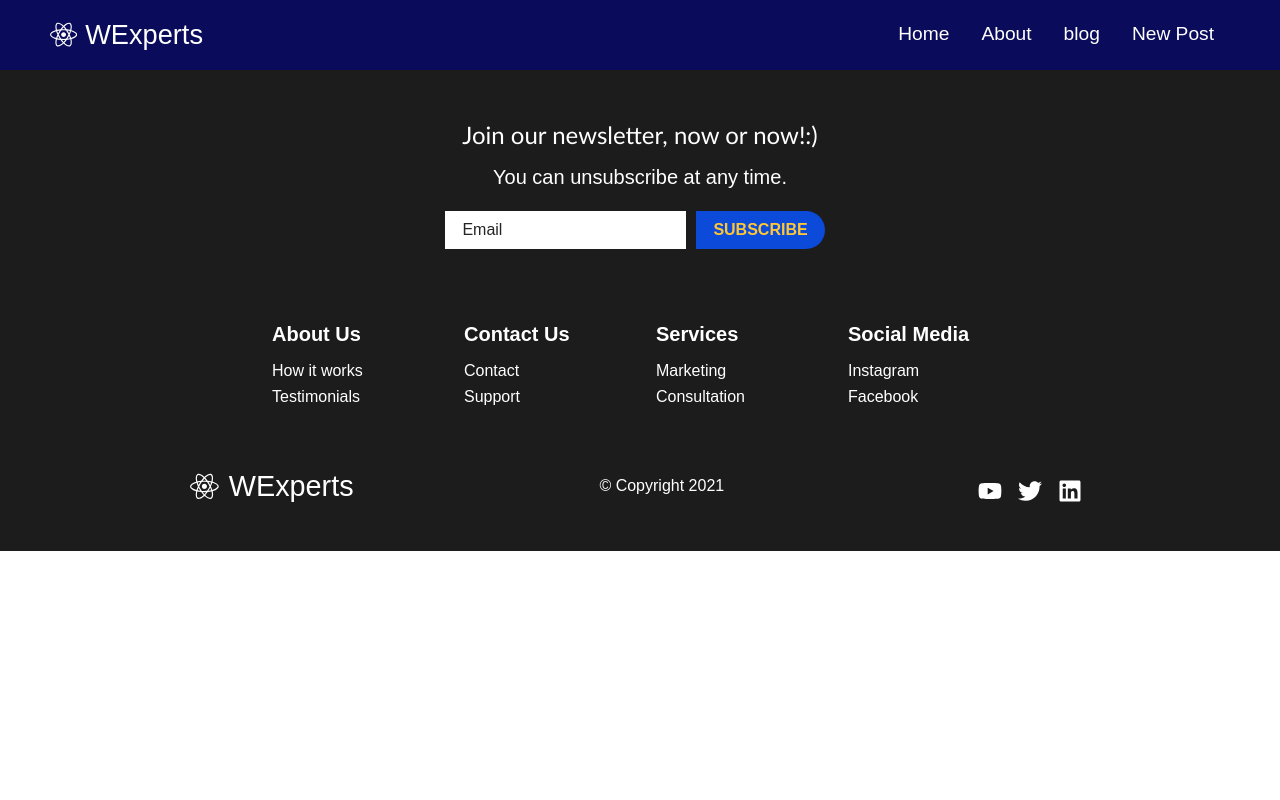
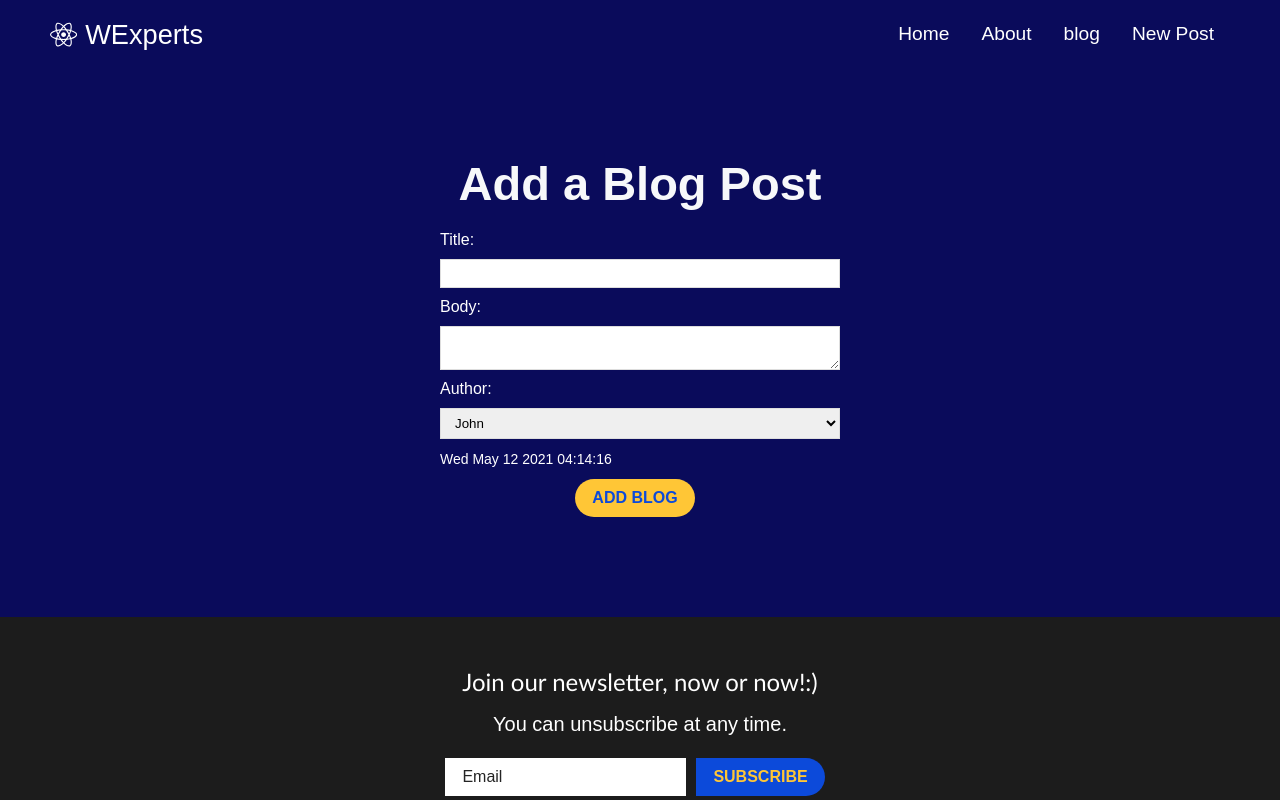
Before and after one commit to shab-k/wexperts-react, a React (Create React App) app: page /create in a window 1280 px wide. Shown: the top 800 px of the page. Built offline with nearby package versions, Linux system fonts and the light colour scheme.

Commit message:
added create blog

```diff
--- a/src/App.js
+++ b/src/App.js
@@ -1,5 +1,5 @@
 import { BrowserRouter as Router, Route, Switch } from 'react-router-dom';
-import { Navbar, Footer } from './components';
+import { Navbar, Create, Footer } from './components';
 import GlobalStyle from './globalStyles';
 import Home from './pages/HomePage/Home';
 
@@ -13,6 +13,9 @@ function App() {
         <Route exact path="/">
           <Home />
         </Route>
+        <Route path="/create">
+          <Create />
+        </Route>
       </Switch>
       <Footer />
     </Router>
--- /dev/null
+++ b/src/components/Create/Create.elements.js
@@ -0,0 +1,73 @@
+import styled from 'styled-components';
+
+export const Wrapper = styled.div`
+  color: #fff;
+  padding: 90px 0;
+  background: ${({ lightBg }) => (lightBg ? '#fff' : '#0A0B5B')};
+`;
+export const CreateContainer = styled.div`
+  max-width: 400px;
+  margin: 0 auto;
+  text-align: center;
+  color: #fff;
+  /* padding: 10px; */
+`;
+export const Form = styled.form`
+  /* display: flex;
+  justify-content: center;
+  align-items: center;
+
+  @media screen and (max-width: 820px) {
+    flex-direction: column;
+    width: 80%;
+  } */
+`;
+
+export const Input = styled.input`
+  /* padding: 10px 20px;
+  border-radius: 2px;
+  margin-right: 10px;
+  outline: none;
+  border: none;
+  font-size: 16px;
+  border: 1px solid #fff;
+
+  &::placeholder {
+    color: #242424;
+  } */
+  width: 100%;
+  padding: 6px 10px;
+  margin: 10px 0;
+  border: 1px solid #ddd;
+  box-sizing: border-box;
+  display: block;
+  /*
+  @media screen and (max-width: 820px) {
+    width: 100%;
+    margin: 0 0 16px 0;
+  } */
+`;
+
+// export const Textarea =  Input;
+export const Textarea = styled.textarea`
+  width: 100%;
+  padding: 6px 10px;
+  margin: 10px 0;
+  border: 1px solid #ddd;
+  box-sizing: border-box;
+  display: block;
+`;
+export const Select = styled.select`
+  width: 100%;
+  padding: 6px 10px;
+  margin: 10px 0;
+  border: 1px solid #ddd;
+  box-sizing: border-box;
+  display: block;
+`;
+
+export const Label = styled.label`
+  text-align: left;
+  display: block;
+`;
+export const Option = styled.option``;
--- /dev/null
+++ b/src/components/Create/Create.js
@@ -0,0 +1,72 @@
+import { useState } from 'react';
+import { useHistory } from 'react-router-dom';
+import {
+  CreateContainer,
+  Form,
+  Input,
+  Textarea,
+  Select,
+  Label,
+  Option,
+  Wrapper,
+} from './Create.elements';
+import { Container, Button, H1, Paragraph } from '../../globalStyles';
+
+const Create = () => {
+  const [title, setTitle] = useState('');
+  const [body, setBody] = useState('');
+  const [author, setAuthor] = useState('mario');
+  const [date, setDate] = useState(new Date().toString().substring(0, 24));
+  const history = useHistory();
+
+  const handleSubmit = (e) => {
+    e.preventDefault();
+    const blog = { title, body, author, date };
+
+    fetch('http://localhost:8000/blogs/', {
+      method: 'POST',
+      headers: { 'Content-Type': 'application/json' },
+      body: JSON.stringify(blog),
+    }).then(() => {
+      // history.go(-1);
+      history.push('/blog');
+    });
+  };
+
+  return (
+    <Wrapper>
+      <Container>
+        <CreateContainer>
+          <H1 lightText>Add a Blog Post</H1>
+          <Form onSubmit={handleSubmit}>
+            {/* <Label>Date:</Label> */}
+            <Label>Title:</Label>
+            <Input
+              type="text"
+              required
+              value={title}
+              onChange={(e) => setTitle(e.target.value)}
+            />
+            <Label>Body:</Label>
+            <Textarea
+              required
+              value={body}
+              onChange={(e) => setBody(e.target.value)}
+            ></Textarea>
+            <Label>Author:</Label>
+            <Select value={author} onChange={(e) => setAuthor(e.target.value)}>
+              <Option value="John">John</Option>
+              <Option value="Jane">Jane</Option>
+            </Select>
+            <Paragraph white small onSubmit={(date) => setDate(date)}>
+              {date}
+            </Paragraph>
+            <Button primary>Add Blog</Button>
+          </Form>
+        </CreateContainer>
+      </Container>
+    </Wrapper>
+  );
+};
+
+export default Create;
--- a/src/components/index.js
+++ b/src/components/index.js
@@ -1,3 +1,4 @@
 export { default as Navbar } from './Navbar/Navbar';
+export { default as Create } from './Create/Create';
 export { default as InfoSection } from './InfoSection/InfoSection';
 export { default as Footer } from './Footer/Footer';
```
